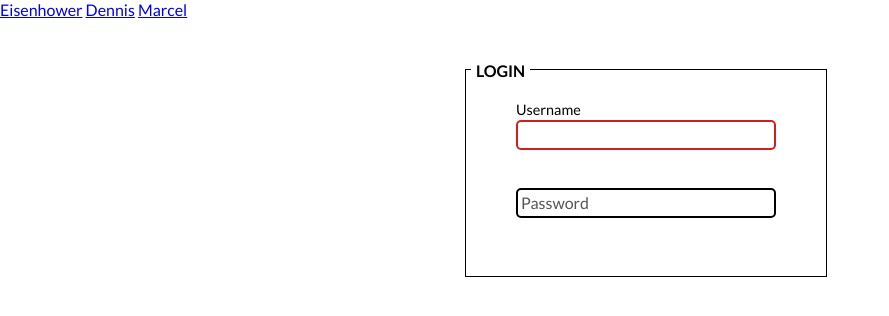
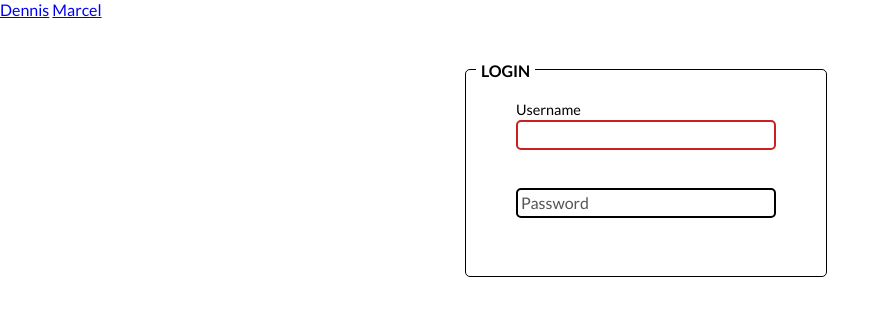
Before and after one commit to JolloDede/eisenhower, a PHP site: page / in a window 1280 px wide. Shown: the top 316 px of the page, without its empty margins (0-889 px from the left). Run offline with PHP 8.4, Linux system fonts and the light colour scheme.

Commit message:
round corner's for form

```diff
--- a/css/main.css
+++ b/css/main.css
@@ -35,12 +35,13 @@ fieldset {
   position: relative;
   padding: 50px 50px 20px 50px;
   border: 1px solid black;
+  border-radius: 5px;
 }
 
 legend {
   position: absolute;
   top: -9px;
-  left: 5px;
+  left: 10px;
   padding: 0 5px;
   font-weight: bold;
   background: white;
--- a/index.html
+++ b/index.html
@@ -14,7 +14,6 @@
   <header>
     <nav>
       <ul>
-        <li><a href="pages/eisenhower.html">Eisenhower</a></li>
         <li><a href="https://github.com/jollodede" target="_blank">Dennis</a></li>
         <li><a href="https://github.com/thebauzz" target="_blank">Marcel</a></li>
       </ul>
```
